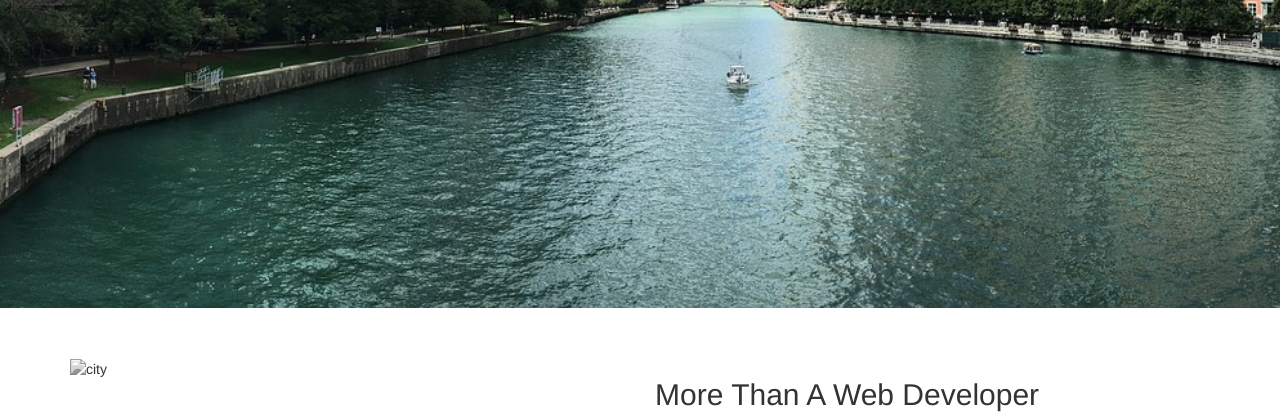
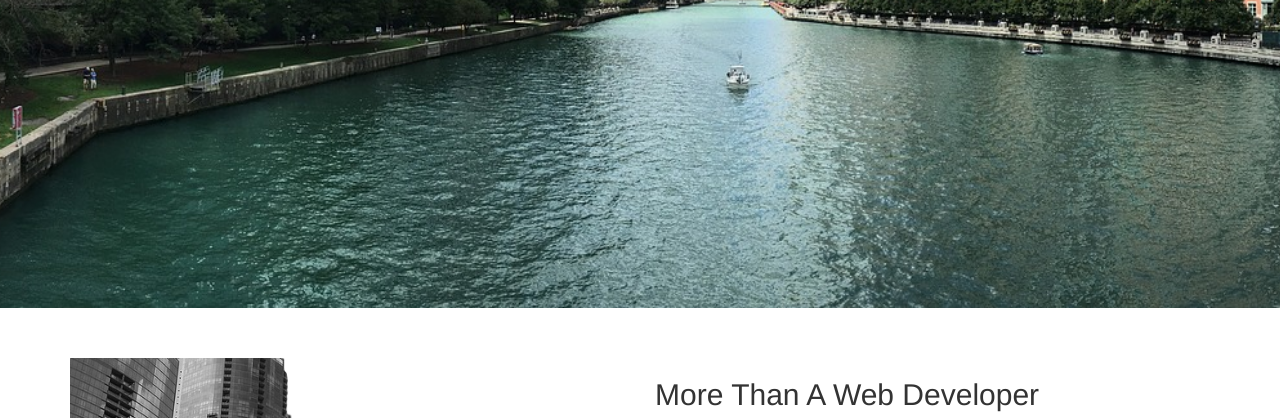
Before and after one commit to theprosumer/portfolio, a plain HTML site: page index.html in a window 1280 px wide. Shown: the part 492-910 px from the top of the page. Drawn offline with nearby package versions, Linux system fonts and the light colour scheme; the site is published under a folder, as on GitHub Pages, so addresses that start at the root find nothing; a script that the page names is missing.

Commit message:
fixed image

```diff
--- a/index.html
+++ b/index.html
@@ -55,7 +55,7 @@
 	<div class="container">
 		<div class="row">
 			<div class="col-md-6">
-				<img class="desaturated" src="/images/chicago-front.png" style="width:100%" alt="city">
+				<img class="desaturated" src="images/chicago-front.png" style="width:100%" alt="city">
 			</div>
 
 			<div class="col-md-6">
```
